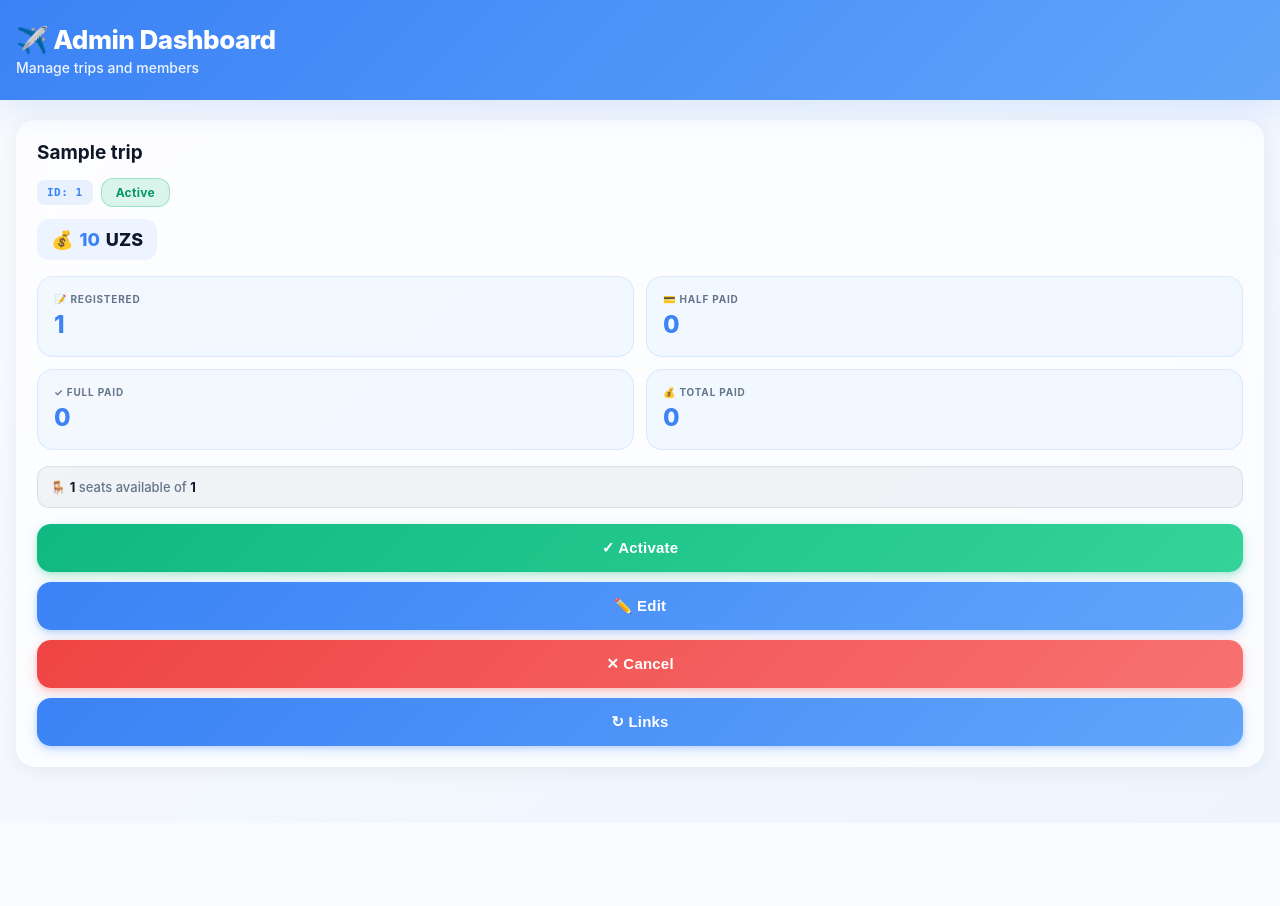
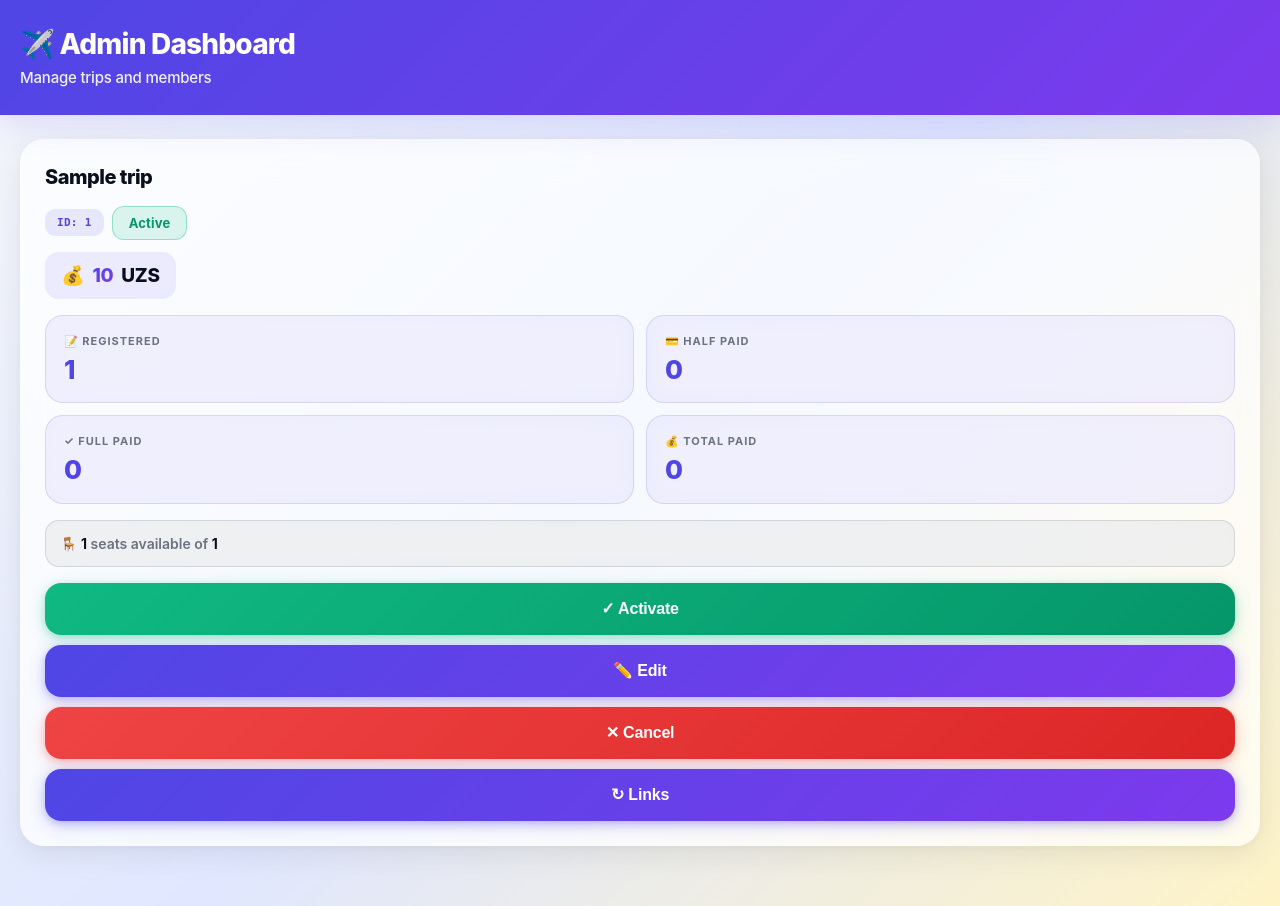
Before and after one commit to burkhon-n/Travel-Bot, a FastAPI app: page /admin in a window 1280 px wide. Before the commit the page ends 779 px from the top, so only its background shows below. Run offline with FastAPI, Linux system fonts and the light colour scheme; tables that the repository leaves empty hold one stand-in row (values such as "Sample post"); parts of the project's set-up code (start-up, migrations or seed data) failed here and were passed over; some libraries are stand-ins or nearby versions.

Commit message:
Implement Unified Liquid Glass Design System with modern color palette and enhanced styles for improved aesthetics

```diff
--- a/templates/admin_dashboard.html
+++ b/templates/admin_dashboard.html
@@ -10,82 +10,88 @@
     * { margin: 0; padding: 0; box-sizing: border-box; }
 
     :root {
-      /* Force light theme regardless of Telegram or OS theme */
-      --tg-theme-bg-color: #f8fafd !important;
-      --tg-theme-text-color: #0f172a !important;
-      --tg-theme-hint-color: #64748b !important;
-      --tg-theme-link-color: #3b82f6 !important;
-      --tg-theme-button-color: #3b82f6 !important;
+      /* Modern Color Palette - Liquid Glass Theme */
+      --tg-theme-bg-color: #f5f7fa !important;
+      --tg-theme-text-color: #0a0f1e !important;
+      --tg-theme-hint-color: #6b7280 !important;
+      --tg-theme-link-color: #4f46e5 !important;
+      --tg-theme-button-color: #4f46e5 !important;
       --tg-theme-button-text-color: #ffffff !important;
       --tg-theme-secondary-bg-color: #f1f5f9 !important;
 
-      --primary: #3b82f6;
-      --primary-light: #60a5fa;
+      --primary: #4f46e5;
+      --primary-light: #818cf8;
       --success: #10b981;
-      --success-light: #6ee7b7;
-      --warning: #f59e0b;
-      --warning-light: #fbbf24;
+      --success-light: #34d399;
       --danger: #ef4444;
       --danger-light: #f87171;
-      --bg: #f8fafd;
-      --surface: #ffffff;
-      --text: #0f172a;
-      --text-muted: #64748b;
-      --border: #e2e8f0;
-      --glass-bg: rgba(255, 255, 255, 0.7);
-      --glass-border: rgba(255, 255, 255, 0.3);
+      --bg: #f5f7fa;
+      --text: #0a0f1e;
+      --text-muted: #6b7280;
+      --border: #e5e7eb;
+      --glass-bg: rgba(255, 255, 255, 0.75);
+      --glass-border: rgba(255, 255, 255, 0.25);
+      --gradient-primary: linear-gradient(135deg, #4f46e5 0%, #7c3aed 100%);
+      --gradient-bg: linear-gradient(135deg, #f5f7fa 0%, #e0e7ff 50%, #fef3c7 100%);
     }
 
     body {
-      font-family: -apple-system, BlinkMacSystemFont, 'Segoe UI', Roboto, 'Helvetica Neue', sans-serif;
-      background: linear-gradient(135deg, var(--bg) 0%, #eef5ff 100%);
+      font-family: -apple-system, BlinkMacSystemFont, 'SF Pro Display', 'Segoe UI', Roboto, 'Helvetica Neue', sans-serif;
+      background: var(--gradient-bg);
       color: var(--tg-theme-text-color, var(--text));
       min-height: 100vh;
       padding: 0;
       margin: 0;
       -webkit-font-smoothing: antialiased;
+      -moz-osx-font-smoothing: grayscale;
       color-scheme: light;
+      font-feature-settings: 'liga', 'kern';
+      text-rendering: optimizeLegibility;
     }
 
     .header {
-      background: linear-gradient(135deg, var(--primary) 0%, var(--primary-light) 100%);
+      background: var(--gradient-primary);
       color: var(--tg-theme-button-text-color, #fff);
-      padding: 24px 16px;
+      padding: 28px 20px;
       position: sticky;
       top: 0;
       z-index: 100;
-      box-shadow: 0 8px 32px rgba(59, 130, 246, 0.15);
-      backdrop-filter: blur(10px);
+      box-shadow: 0 8px 32px rgba(79, 70, 229, 0.15);
+      backdrop-filter: blur(20px) saturate(180%);
+      -webkit-backdrop-filter: blur(20px) saturate(180%);
     }
 
     .header h1 {
-      font-size: 26px;
+      font-size: 28px;
       font-weight: 800;
-      margin-bottom: 4px;
-      letter-spacing: -0.5px;
+      margin-bottom: 6px;
+      letter-spacing: -0.8px;
+      line-height: 1.2;
     }
 
     .header p {
-      font-size: 14px;
-      opacity: 0.9;
+      font-size: 15px;
+      opacity: 0.92;
       font-weight: 500;
+      letter-spacing: -0.2px;
     }
 
     .container {
-      padding: 20px 16px;
+      padding: 24px 20px;
       max-width: 100%;
       padding-bottom: 40px;
     }
 
     .trip-card {
       background: var(--glass-bg);
-      backdrop-filter: blur(10px);
-      border-radius: 20px;
-      padding: 20px;
-      margin-bottom: 16px;
-      box-shadow: 0 4px 20px rgba(0, 0, 0, 0.06);
+      backdrop-filter: blur(20px) saturate(180%);
+      -webkit-backdrop-filter: blur(20px) saturate(180%);
+      border-radius: 24px;
+      padding: 24px;
+      margin-bottom: 20px;
+      box-shadow: 0 8px 32px rgba(0, 0, 0, 0.08), 0 2px 8px rgba(0, 0, 0, 0.04);
       border: 1.5px solid var(--glass-border);
-      transition: all 0.25s cubic-bezier(0.4, 0, 0.2, 1);
+      transition: all 0.3s cubic-bezier(0.4, 0, 0.2, 1);
     }
 
     .trip-header {
@@ -96,10 +102,12 @@
     }
 
     .trip-name {
-      font-size: 19px;
-      font-weight: 700;
+      font-size: 20px;
+      font-weight: 800;
       color: var(--tg-theme-text-color, var(--text));
-      margin-bottom: 6px;
+      margin-bottom: 8px;
+      letter-spacing: -0.5px;
+      line-height: 1.3;
     }
 
     .trip-name a {
@@ -119,64 +127,70 @@
     }
 
     .group-id {
-      font-family: 'SF Mono', Monaco, monospace;
+      font-family: 'SF Mono', 'Monaco', 'Consolas', monospace;
       font-size: 11px;
-      background: rgba(59, 130, 246, 0.1);
-      padding: 6px 10px;
-      border-radius: 8px;
+      background: rgba(79, 70, 229, 0.12);
+      padding: 7px 12px;
+      border-radius: 10px;
       color: var(--primary);
       display: inline-block;
-      font-weight: 600;
-      letter-spacing: 0.5px;
+      font-weight: 700;
+      letter-spacing: 0.3px;
+      backdrop-filter: blur(8px);
     }
 
     .trip-price {
-      font-size: 18px;
+      font-size: 19px;
       font-weight: 800;
       color: var(--text);
-      padding: 10px 14px;
-      background: rgba(59, 130, 246, 0.08);
-      border-radius: 12px;
+      padding: 12px 16px;
+      background: rgba(79, 70, 229, 0.1);
+      border-radius: 14px;
       display: inline-flex;
       align-items: center;
-      gap: 6px;
+      gap: 8px;
       align-self: flex-start;
+      backdrop-filter: blur(10px);
+      letter-spacing: -0.3px;
     }
 
     .trip-price span {
-      color: var(--primary);
-      font-size: 18px;
+      background: var(--gradient-primary);
+      -webkit-background-clip: text;
+      -webkit-text-fill-color: transparent;
+      background-clip: text;
+      font-size: 19px;
       font-weight: 800;
     }
 
     .badge {
       display: inline-flex;
       align-items: center;
-      padding: 6px 14px;
+      padding: 8px 16px;
       border-radius: 12px;
-      font-size: 12px;
+      font-size: 13px;
       font-weight: 700;
       text-transform: capitalize;
-      backdrop-filter: blur(8px);
-      letter-spacing: 0.3px;
+      backdrop-filter: blur(12px);
+      letter-spacing: 0.2px;
     }
 
     .badge-active {
       background: rgba(16, 185, 129, 0.15);
       color: #059669;
-      border: 1px solid rgba(16, 185, 129, 0.3);
+      border: 1.5px solid rgba(16, 185, 129, 0.35);
     }
 
     .badge-closed {
       background: rgba(239, 68, 68, 0.15);
       color: #dc2626;
-      border: 1px solid rgba(239, 68, 68, 0.3);
+      border: 1.5px solid rgba(239, 68, 68, 0.35);
     }
 
     .badge-cancelled {
       background: rgba(107, 114, 128, 0.15);
       color: #4b5563;
-      border: 1px solid rgba(107, 114, 128, 0.3);
+      border: 1.5px solid rgba(107, 114, 128, 0.35);
     }
 
     .trip-stats {
@@ -187,31 +201,32 @@
     }
 
     .stat-item {
-      background: rgba(59, 130, 246, 0.06);
-      padding: 16px;
-      border-radius: 16px;
-      border: 1px solid rgba(59, 130, 246, 0.12);
-      transition: all 0.2s;
-      backdrop-filter: blur(4px);
+      background: rgba(79, 70, 229, 0.08);
+      padding: 18px;
+      border-radius: 18px;
+      border: 1.5px solid rgba(79, 70, 229, 0.15);
+      transition: all 0.25s;
+      backdrop-filter: blur(12px) saturate(150%);
     }
 
     .stat-label {
-      font-size: 10px;
+      font-size: 11px;
       color: var(--tg-theme-hint-color, var(--text-muted));
       text-transform: uppercase;
-      letter-spacing: 0.8px;
-      margin-bottom: 6px;
+      letter-spacing: 1px;
+      margin-bottom: 8px;
       font-weight: 700;
     }
 
     .stat-value {
-      font-size: 24px;
+      font-size: 26px;
       font-weight: 800;
-      background: linear-gradient(135deg, var(--primary) 0%, var(--primary-light) 100%);
+      background: var(--gradient-primary);
       -webkit-background-clip: text;
       -webkit-text-fill-color: transparent;
       background-clip: text;
-      line-height: 1.2;
+      line-height: 1.1;
+      letter-spacing: -0.8px;
     }
 
     .action-grid {
@@ -221,21 +236,21 @@
     }
 
     .btn {
-      min-height: 48px;
-      padding: 14px 18px;
-      border-radius: 14px;
-      font-size: 15px;
+      min-height: 52px;
+      padding: 16px 20px;
+      border-radius: 16px;
+      font-size: 16px;
       font-weight: 700;
       border: none;
       cursor: pointer;
-      transition: all 0.25s cubic-bezier(0.4, 0, 0.2, 1);
+      transition: all 0.3s cubic-bezier(0.4, 0, 0.2, 1);
       text-align: center;
       display: flex;
       align-items: center;
       justify-content: center;
-      gap: 8px;
-      letter-spacing: 0.2px;
-      backdrop-filter: blur(8px);
+      gap: 10px;
+      letter-spacing: -0.2px;
+      backdrop-filter: blur(12px);
       -webkit-tap-highlight-color: transparent;
       user-select: none;
       position: relative;
@@ -265,33 +280,33 @@
     }
 
     .btn-primary {
-      background: linear-gradient(135deg, #3b82f6 0%, #60a5fa 100%);
+      background: var(--gradient-primary);
       color: #ffffff;
-      box-shadow: 0 4px 12px rgba(59, 130, 246, 0.25), 0 2px 4px rgba(59, 130, 246, 0.15);
+      box-shadow: 0 4px 16px rgba(79, 70, 229, 0.3), 0 2px 6px rgba(79, 70, 229, 0.2);
     }
 
     .btn-primary:active {
-      box-shadow: 0 2px 6px rgba(59, 130, 246, 0.3), 0 1px 2px rgba(59, 130, 246, 0.2);
+      box-shadow: 0 2px 8px rgba(79, 70, 229, 0.4);
     }
 
     .btn-success {
-      background: linear-gradient(135deg, #10b981 0%, #34d399 100%);
+      background: linear-gradient(135deg, #10b981 0%, #059669 100%);
       color: #ffffff;
-      box-shadow: 0 4px 12px rgba(16, 185, 129, 0.25), 0 2px 4px rgba(16, 185, 129, 0.15);
+      box-shadow: 0 4px 16px rgba(16, 185, 129, 0.3), 0 2px 6px rgba(16, 185, 129, 0.2);
     }
 
     .btn-success:active {
-      box-shadow: 0 2px 6px rgba(16, 185, 129, 0.3), 0 1px 2px rgba(16, 185, 129, 0.2);
+      box-shadow: 0 2px 8px rgba(16, 185, 129, 0.4);
     }
 
     .btn-danger {
-      background: linear-gradient(135deg, #ef4444 0%, #f87171 100%);
+      background: linear-gradient(135deg, #ef4444 0%, #dc2626 100%);
       color: #ffffff;
-      box-shadow: 0 4px 12px rgba(239, 68, 68, 0.25), 0 2px 4px rgba(239, 68, 68, 0.15);
+      box-shadow: 0 4px 16px rgba(239, 68, 68, 0.3), 0 2px 6px rgba(239, 68, 68, 0.2);
     }
 
     .btn-danger:active {
-      box-shadow: 0 2px 6px rgba(239, 68, 68, 0.3), 0 1px 2px rgba(239, 68, 68, 0.2);
+      box-shadow: 0 2px 8px rgba(239, 68, 68, 0.4);
     }
 
     .btn:disabled {
@@ -305,14 +320,15 @@
     }
 
     .seats-info {
-      font-size: 13px;
+      font-size: 14px;
       color: var(--tg-theme-hint-color, var(--text-muted));
-      margin-top: 12px;
-      padding: 12px;
-      border-radius: 12px;
-      background: rgba(100, 116, 139, 0.08);
-      border: 1px solid rgba(100, 116, 139, 0.15);
-      font-weight: 500;
+      margin-top: 16px;
+      padding: 14px;
+      border-radius: 14px;
+      background: rgba(107, 114, 128, 0.1);
+      border: 1.5px solid rgba(107, 114, 128, 0.2);
+      font-weight: 600;
+      backdrop-filter: blur(8px);
     }
 
     .seats-info strong {
@@ -320,21 +336,10 @@
       font-weight: 700;
     }
 
-    @keyframes fadeIn {
-      from {
-        opacity: 0;
-        transform: translateY(12px);
-      }
-      to {
-        opacity: 1;
-        transform: translateY(0);
-      }
-    }
-
     @keyframes slideUp {
       from {
         opacity: 0;
-        transform: translateY(20px);
+        transform: translateY(24px);
       }
       to {
         opacity: 1;
@@ -343,13 +348,14 @@
     }
 
     .trip-card {
-      animation: slideUp 0.4s ease-out;
+      animation: slideUp 0.5s cubic-bezier(0.4, 0, 0.2, 1);
     }
 
-    .trip-card:nth-child(1) { animation-delay: 0.05s; }
-    .trip-card:nth-child(2) { animation-delay: 0.1s; }
-    .trip-card:nth-child(3) { animation-delay: 0.15s; }
-    .trip-card:nth-child(n+4) { animation-delay: 0.2s; }
+    .trip-card:nth-child(1) { animation-delay: 0.05s; opacity: 0; animation-fill-mode: forwards; }
+    .trip-card:nth-child(2) { animation-delay: 0.1s; opacity: 0; animation-fill-mode: forwards; }
+    .trip-card:nth-child(3) { animation-delay: 0.15s; opacity: 0; animation-fill-mode: forwards; }
+    .trip-card:nth-child(4) { animation-delay: 0.2s; opacity: 0; animation-fill-mode: forwards; }
+    .trip-card:nth-child(n+5) { animation-delay: 0.25s; opacity: 0; animation-fill-mode: forwards; }
 
     .loading {
       text-align: center;
@@ -484,8 +490,8 @@
     try {
       tg?.ready();
       tg?.expand();
-      tg?.setHeaderColor('#f8fafd');
-      tg?.setBackgroundColor('#f8fafd');
+      tg?.setHeaderColor('#4f46e5');
+      tg?.setBackgroundColor('#f5f7fa');
     } catch(e) {}
 
     async function postJSON(url, body) {
```
Also changed, not shown: templates/shared_styles.html (added, +338 -0 lines).
